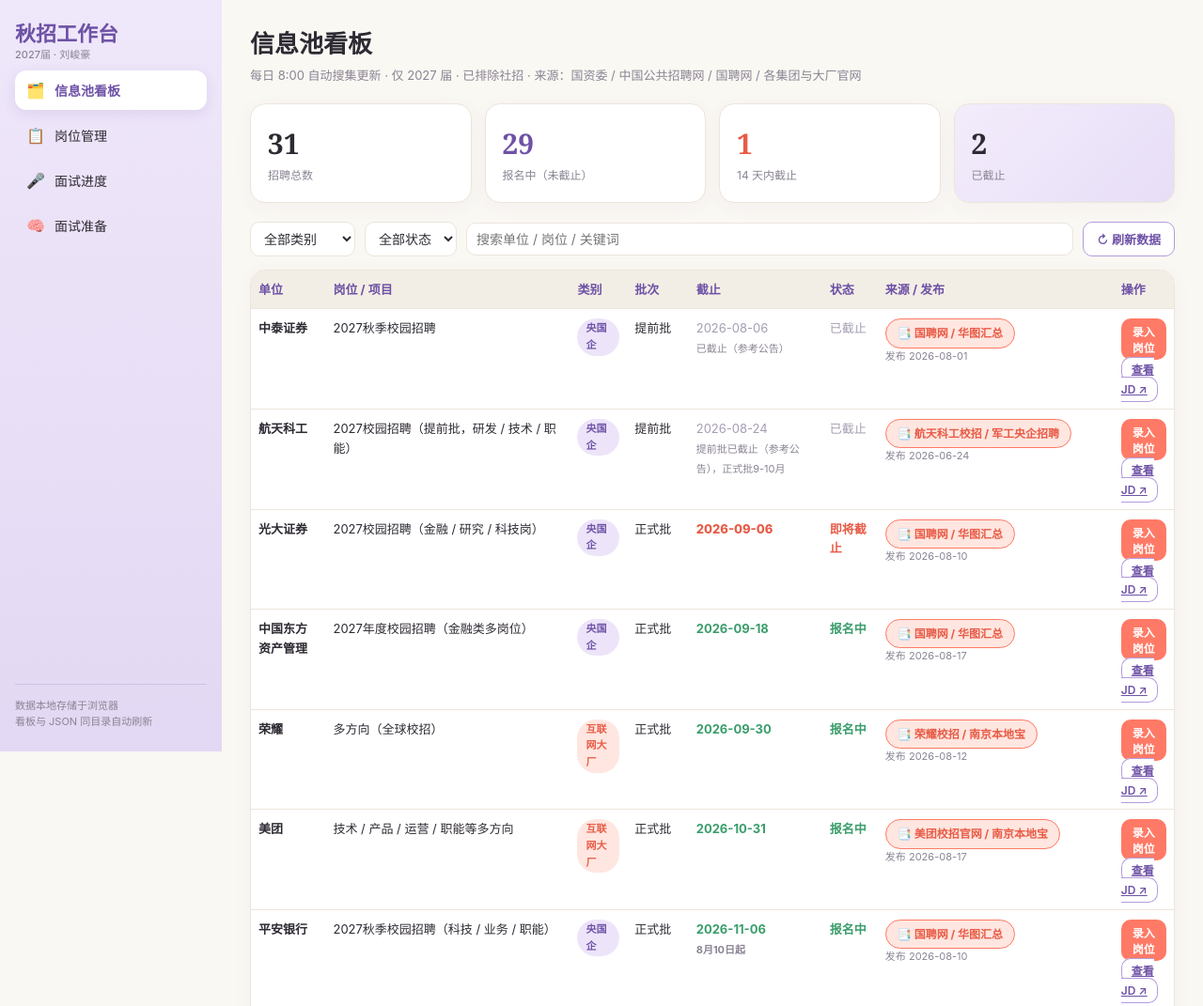
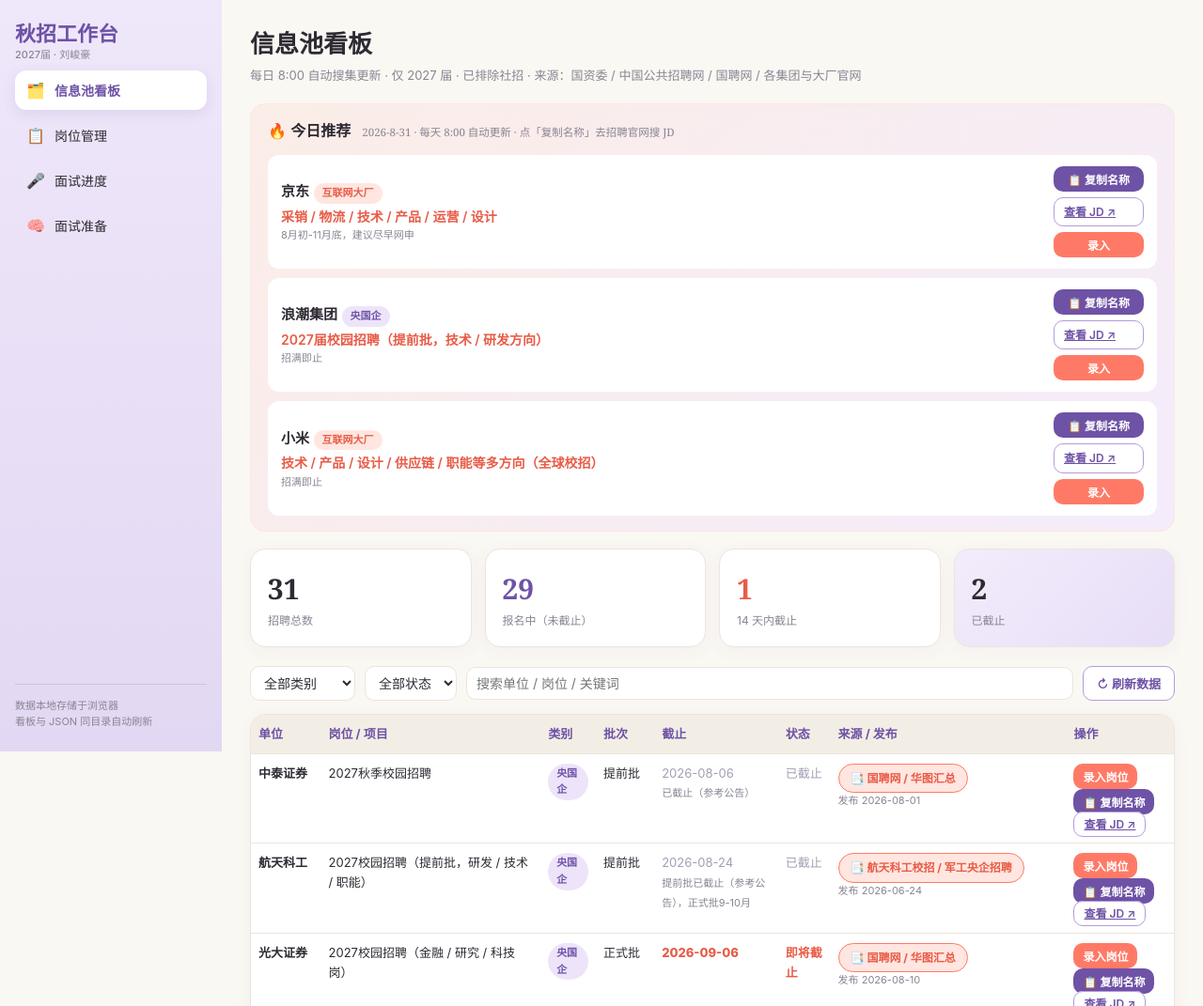
Before and after one commit to sin0317/autumn-recruit-workbench, a plain HTML site: page 秋招工作台.html in a window 1280 px wide. Shown: the top 1071 px of the page at 94% size. Drawn offline with Linux system fonts and the light colour scheme.

Commit message:
feat: 信息池增加每日推荐3个岗位 + 一键复制岗位名称(供招聘官网搜JD)

```diff
--- a/秋招工作台.html
+++ b/秋招工作台.html
@@ -60,6 +60,16 @@
   .tip{background:var(--coral-soft);border:1px solid var(--coral);color:var(--coral-d);padding:10px 14px;border-radius:12px;margin-bottom:14px;font-size:13px;font-weight:600}
   .muted{color:var(--muted);font-size:12px}
   .note{color:var(--muted);font-size:11px}
+  /* 今日推荐 */
+  .rec-card{background:linear-gradient(135deg,#FBEDE7,#F4ECFB);border:1px solid var(--coral-soft);border-radius:16px;padding:16px 18px;margin:6px 0 18px}
+  .rec-head{font-family:var(--serif);font-size:16px;font-weight:700;color:var(--ink);margin-bottom:12px}
+  .rec-head .muted{font-size:11.5px;font-weight:400;margin-left:8px}
+  .rec-item{display:flex;justify-content:space-between;align-items:center;gap:14px;background:#fff;border:1px solid var(--lilac-line);border-radius:12px;padding:12px 14px;margin-bottom:10px}
+  .rec-item:last-child{margin-bottom:0}
+  .rec-main b{font-family:var(--serif);font-size:15px}
+  .rec-pos{font-size:14px;font-weight:600;color:var(--coral-d);margin-top:3px}
+  .rec-acts{display:flex;flex-direction:column;gap:6px;align-items:stretch;min-width:96px}
+  .rec-acts .btn{white-space:nowrap}
   .pill{display:inline-block;padding:3px 10px;border-radius:20px;font-size:12px;font-weight:700;background:var(--cream2);margin:2px 4px 2px 0}
   .pill.on{background:var(--coral);color:#fff}
   .pipeline{display:flex;flex-wrap:wrap;gap:8px;margin:6px 0 14px}
@@ -109,6 +119,7 @@
     <section class="page show" id="page-pool">
       <h1 class="page-title">信息池看板</h1>
       <p class="page-sub">每日 8:00 自动搜集更新 · 仅 2027 届 · 已排除社招 · 来源：国资委 / 中国公共招聘网 / 国聘网 / 各集团与大厂官网</p>
+      <div class="rec-card" id="dailyRec"></div>
       <div class="grid-stats" id="poolStats"></div>
       <div class="toolbar">
         <select id="fCat"><option value="">全部类别</option><option value="央国企">央国企</option><option value="互联网大厂">互联网大厂</option></select>
@@ -287,6 +298,47 @@
 }));
 
 /* ============ 信息池看板 ============ */
+// 复制文本（优先 clipboard API，失败回退 execCommand）
+function copyText(t){
+  const done=()=>toast('已复制：'+t);
+  if(navigator.clipboard&&navigator.clipboard.writeText){
+    navigator.clipboard.writeText(t).then(done).catch(()=>fallbackCopy(t,done));
+  } else fallbackCopy(t,done);
+}
+function fallbackCopy(t,done){
+  const ta=document.createElement('textarea'); ta.value=t; ta.style.position='fixed'; ta.style.opacity='0'; ta.style.top='0'; document.body.appendChild(ta); ta.focus(); ta.select();
+  try{ document.execCommand('copy'); done&&done(); }catch(e){ toast('复制失败，请手动复制'); }
+  document.body.removeChild(ta);
+}
+// 按天确定性取 3 个报名中岗位（同日稳定、跨天变化）
+function renderDailyRec(){
+  const recs=RECRUIT.records||[];
+  const d=new Date(); const key=d.getFullYear()+'-'+(d.getMonth()+1)+'-'+d.getDate();
+  let h=0; for(let i=0;i<key.length;i++) h=(h*31+key.charCodeAt(i))>>>0;
+  const open=recs.filter(r=>statusOf(r).key!=='closed');
+  const box=$('#dailyRec');
+  if(!open.length){ box.innerHTML='<div class="rec-head">🔥 今日推荐 <span class="muted">'+key+'</span></div><div class="muted">暂无报名中的岗位，点「↻ 刷新数据」或等待每日 8:00 更新。</div>'; return; }
+  const arr=[...open]; let seed=h;
+  const rnd=()=>{ seed=(seed*1103515245+12345)>>>0; return seed/4294967296; };
+  for(let i=arr.length-1;i>0;i--){ const j=Math.floor(rnd()*(i+1)); const t=arr[i]; arr[i]=arr[j]; arr[j]=t; }
+  const picks=arr.slice(0,3);
+  box.innerHTML='<div class="rec-head">🔥 今日推荐 <span class="muted">'+key+' · 每天 8:00 自动更新 · 点「复制名称」去招聘官网搜 JD</span></div>'+
+    picks.map(r=>{
+      const badge=r.category==='央国企'?'badge-soe':'badge-net';
+      const inJobs=POSITIONS.some(p=>p.srcId===r.id);
+      return `<div class="rec-item">
+        <div class="rec-main"><b>${esc(r.org)}</b> <span class="badge ${badge}">${esc(r.category)}</span>
+          <div class="rec-pos">${esc(r.position)}</div>
+          <div class="note">${r.deadline?('截止 '+esc(r.deadline)):(r.deadlineNote||'截止待公布')}</div></div>
+        <div class="rec-acts">
+          <button class="btn sm" data-copy="${esc(r.org+' '+r.position)}">📋 复制名称</button>
+          ${r.url?`<a class="btn sm ghost" href="${esc(r.url)}" target="_blank">查看 JD ↗</a>`:''}
+          ${inJobs?'<span class="muted">已录入</span>':`<button class="btn sm coral" data-enter="${r.id}">录入</button>`}
+        </div></div>`;
+    }).join('');
+  $$('#dailyRec [data-copy]').forEach(b=>b.addEventListener('click',()=>copyText(b.dataset.copy)));
+  $$('#dailyRec [data-enter]').forEach(b=>b.addEventListener('click',()=>enterJob(b.dataset.enter)));
+}
 function renderPool(){
   if(!dataOk()){ $('#poolTable tbody').innerHTML='<tr><td colspan="8" class="empty">未找到 recruit-seed.js，请将本文件与 recruit-seed.js / recruit-data.json 放在同一目录。</td></tr>'; $('#poolStats').innerHTML=''; return; }
   const recs=RECRUIT.records;
@@ -318,10 +370,14 @@
       <td class="${stcls}">${r.deadline?esc(r.deadline):'<span class="muted">待公布</span>'}${r.deadlineNote?`<br><span class="note">${esc(r.deadlineNote)}</span>`:''}</td>
       <td class="${stcls}">${esc(s.label)}</td>
       <td>${r.url?`<a class="src-link" href="${esc(r.url)}" target="_blank" title="${esc(r.source)}">📑 ${esc(r.source)}</a>`:`<span class="muted">${esc(r.source)}</span>`}<div class="note">${r.publishedAt?'发布 '+esc(r.publishedAt):'发布待定'}</div></td>
-      <td>${inJobs?'<span class="muted">已录入</span>':`<button class="btn sm coral" data-enter="${r.id}">录入岗位</button>`}${r.url?`<br><a class="btn sm ghost" href="${esc(r.url)}" target="_blank">查看 JD ↗</a>`:''}</td>
+      <td>${inJobs?'<span class="muted">已录入</span>':`<button class="btn sm coral" data-enter="${r.id}">录入岗位</button>`}
+        <button class="btn sm" data-copy="${esc(r.org+' '+r.position)}">📋 复制名称</button>
+        ${r.url?`<a class="btn sm ghost" href="${esc(r.url)}" target="_blank">查看 JD ↗</a>`:''}</td>
     </tr>`;
   }).join('');
   $$('#poolTable [data-enter]').forEach(b=>b.addEventListener('click',()=>enterJob(b.dataset.enter)));
+  $$('#poolTable [data-copy]').forEach(b=>b.addEventListener('click',()=>copyText(b.dataset.copy)));
+  renderDailyRec();
 }
 function enterJob(id){
   const r=RECRUIT.records.find(x=>x.id===id); if(!r) return;
```
